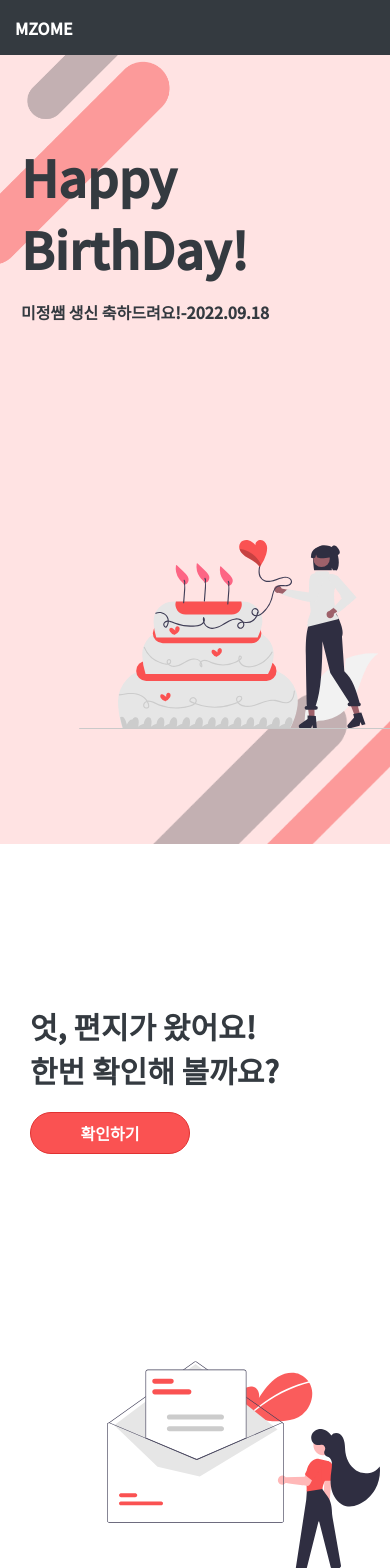
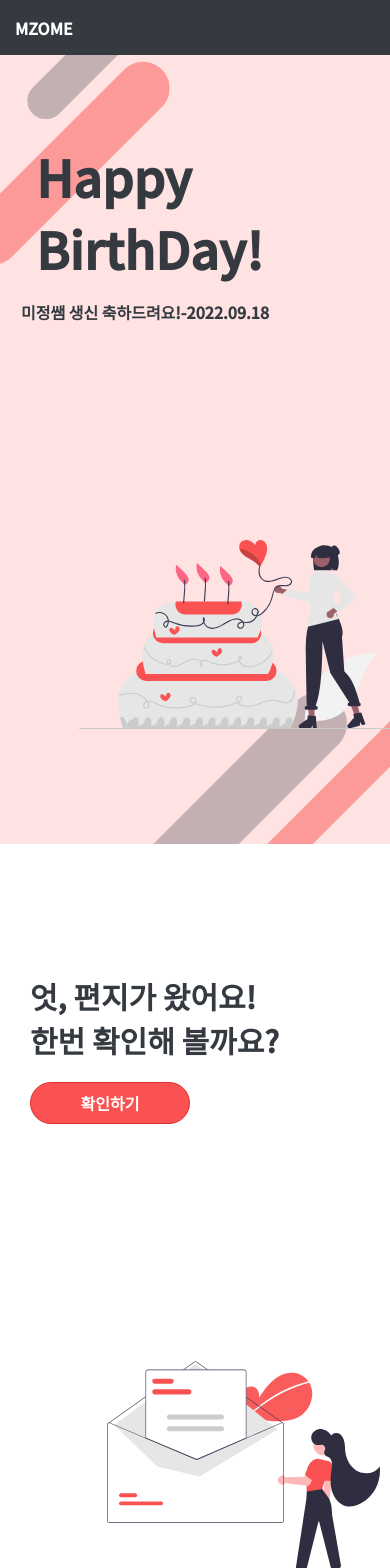
Before and after one commit to waterbeen0530/HBD-Friend, a React (Create React App) app: page / in a window 390 px wide. Shown: the top 1568 px of the page. Built offline with nearby package versions, Linux system fonts and the light colour scheme; a web font is replaced by a local one.

Commit message:
[UPDATE] 모바일 반응형

```diff
--- a/src/components/Main.jsx
+++ b/src/components/Main.jsx
@@ -64,7 +64,6 @@ const Container = styled.div`
       z-index: 10;
       width: 80%;
       margin-right: -80px;
-      /* margin-bottom: -50px; */
     }
   }
 `;
@@ -84,6 +83,7 @@ const Wrapper = styled.div`
     margin-left: -100px;
     margin-top: 25px;
     h1 {
+      margin-left: 15px;
       font-size: 50px;
     }
     p {
--- a/src/components/common/Footer.jsx
+++ b/src/components/common/Footer.jsx
@@ -30,12 +30,12 @@ const Container = styled.div`
   color: #fff;
   background: #343a40;
   @media (max-width: 500px) {
-    height: 18vh;
+    height: 25vh;
   }
 `;
 
 const Wrapper = styled.div`
-  width: 80vw;
+  width: 75vw;
   height: 18vh;
   border-bottom: 1px solid #fff;
   display: flex;
@@ -44,7 +44,7 @@ const Wrapper = styled.div`
   justify-content: space-between;
   p {
     margin: 0;
-    font-size: 80px;
+    font-size: 72px;
   }
   @media (max-width: 500px) {
     height: 50%;
--- a/src/components/letterPage/Letter.jsx
+++ b/src/components/letterPage/Letter.jsx
@@ -74,9 +74,8 @@ const Wrapper = styled.div`
   }
 
   @media (max-width: 500px) {
-    /* top:0; */
     left: 0;
-    margin: 90px 0 0 30px;
+    margin: 60px 0 0 30px;
     h1 {
       font-size: 30px;
     }
--- a/src/components/letterPage/Modal.jsx
+++ b/src/components/letterPage/Modal.jsx
@@ -98,6 +98,7 @@ const Wrapper = styled.div`
 
     span {
       padding: 0 10px;
+      font-size: 16px;
     }
   }
 `;
--- a/src/components/testPage/MondPtato.jsx
+++ b/src/components/testPage/MondPtato.jsx
@@ -15,7 +15,7 @@ export default function MondPotato({ view, food }) {
               당신은 '몬드 감자전'을 먹고 탄수화물 중독에
               걸렸습니다.(+셀룰라이트 기여)
             </span>
-            <img src="/img/test/cocaloopy.png" alt="" />
+            <img src="/img/test/loopy.png" alt="" />
             <button onClick={food}>✖</button>
           </Wrapper>
         </Modal>
@@ -110,8 +110,8 @@ const Wrapper = styled.div`
       margin-top: 20px;
     }
     img {
-      width: 60%;
-      margin-top: 30px;
+      margin: 0;
+      width: 55%;
     }
   }
 `;
--- a/src/components/testPage/SweetChicken.jsx
+++ b/src/components/testPage/SweetChicken.jsx
@@ -100,7 +100,8 @@ const Wrapper = styled.div`
       margin-top: 20px;
     }
     img {
-      margin-top: 30px;
+      margin: 0;
+      width: 55%;
     }
   }
 `;
--- a/src/components/testPage/Test.jsx
+++ b/src/components/testPage/Test.jsx
@@ -78,8 +78,8 @@ const Container = styled.div`
       font-size: 30px;
     }
     & > p {
-      width: 250px;
-      margin-bottom: 70px;
+      width: 270px;
+      margin-bottom: 20px;
       font-size: 18px;
     }
   }
```
